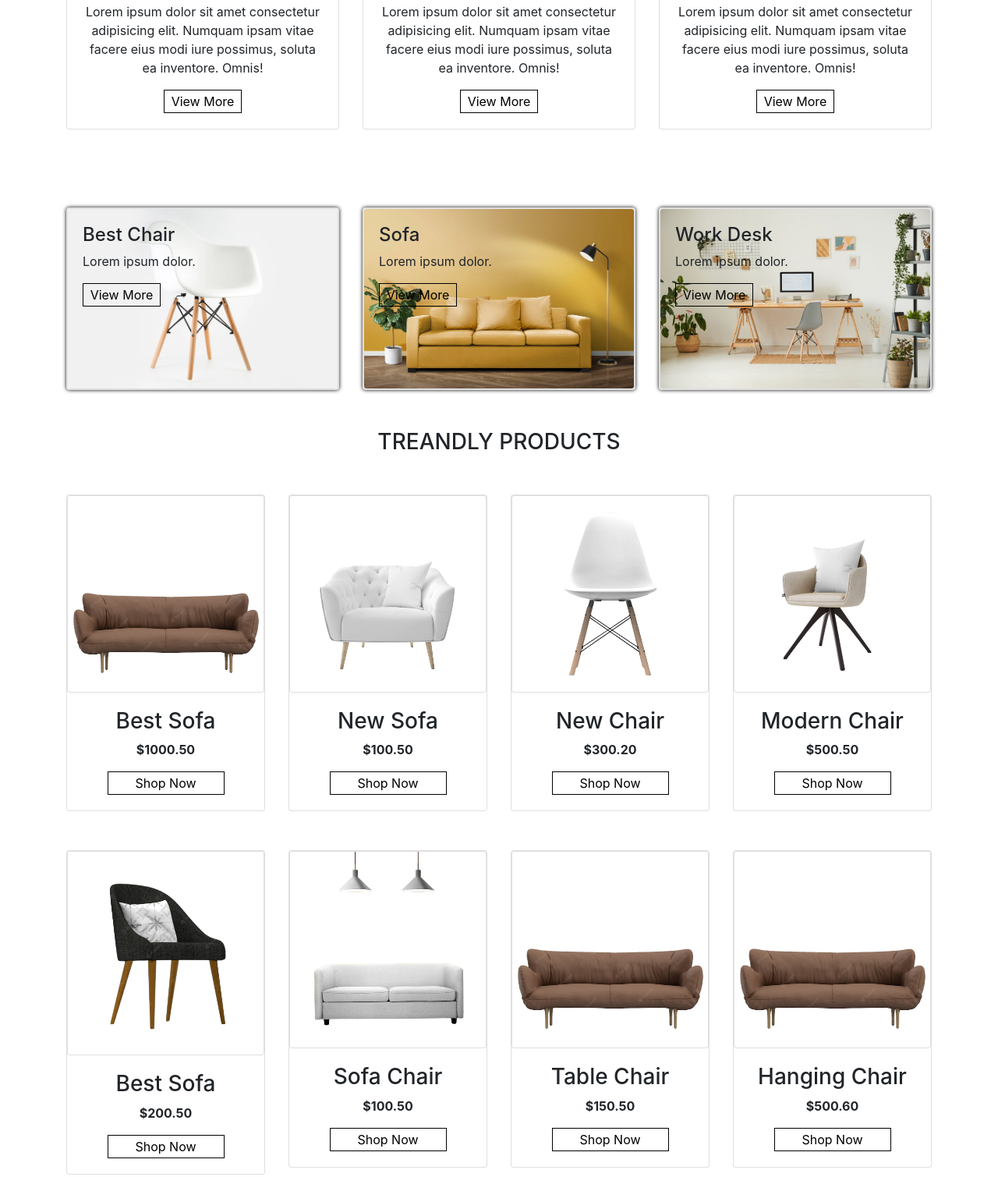
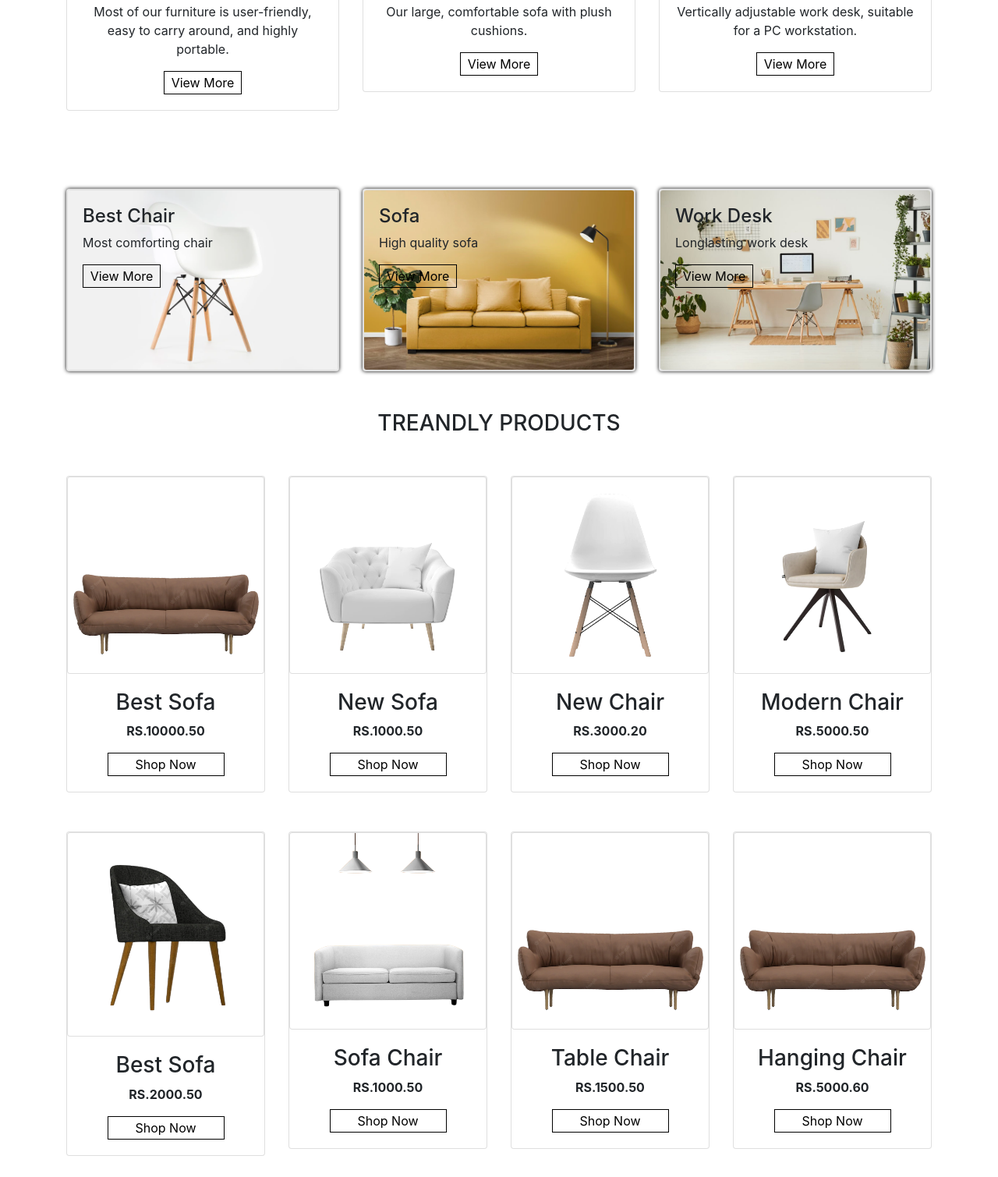
Before and after one commit to Joice-ZZZ/responsive-website-private-, a plain HTML site: page index.html in a window 1280 px wide. Shown: the part 1164-2673 px from the top of the page at 78% size. Drawn offline with nearby package versions, Linux system fonts and the light colour scheme.

Commit message:
Update index.html

```diff
--- a/index.html
+++ b/index.html
@@ -97,7 +97,7 @@
                     <img src="./image/c1.png" alt="" class="card image-top" height="200px">
                     <div class="card-body">
                         <h5 class="card-titel text-center">CUSTOM MENUS</h5>
-                        <p class="text-center">Lorem ipsum dolor sit amet consectetur adipisicing elit. Numquam ipsam vitae facere eius modi iure possimus, soluta ea inventore. Omnis!</p>
+                        <p class="text-center">Most of our furniture is user-friendly, easy to carry around, and highly portable.</p>
                         <div id="btn2" class="text-center"><button>View More</button></div>
                     </div>
                 </div>
@@ -107,7 +107,7 @@
                     <img src="./image/c2.png" alt="" class="card image-top" height="200px">
                     <div class="card-body">
                         <h5 class="card-titel text-center">SMARTEST WAY</h5>
-                        <p class="text-center">Lorem ipsum dolor sit amet consectetur adipisicing elit. Numquam ipsam vitae facere eius modi iure possimus, soluta ea inventore. Omnis!</p>
+                        <p class="text-center">Our large, comfortable sofa with plush cushions.</p>
                         <div id="btn2" class="text-center"><button>View More</button></div>
                     </div>
                 </div>
@@ -117,7 +117,7 @@
                     <img src="./image/c3.png" alt="" class="card image-top" height="200px">
                     <div class="card-body">
                         <h5 class="card-titel text-center">USER FRIENDLEY</h5>
-                        <p class="text-center">Lorem ipsum dolor sit amet consectetur adipisicing elit. Numquam ipsam vitae facere eius modi iure possimus, soluta ea inventore. Omnis!</p>
+                        <p class="text-center">Vertically adjustable work desk, suitable for a PC workstation.</p>
                         <div id="btn2" class="text-center"><button>View More</button></div>
                     </div>
                 </div>
@@ -134,7 +134,7 @@
                     <img src="./image/ch.png" alt="" class="card image-top">
                     <div class="card-img-overlay">
                         <h4 class="card-titel">Best Chair</h4>
-                        <p class="card-text">Lorem ipsum dolor.</p>
+                        <p class="card-text">Most comforting chair</p>
                         <div id="btn2"><button>View More</button></div>
                     </div>
                 </div>
@@ -144,7 +144,7 @@
                     <img src="./image/sf.png" alt="" class="card image-top">
                     <div class="card-img-overlay">
                         <h4 class="card-titel">Sofa</h4>
-                        <p class="card-text">Lorem ipsum dolor.</p>
+                        <p class="card-text">High quality sofa</p>
                         <div id="btn2"><button>View More</button></div>
                     </div>
                 </div>
@@ -154,7 +154,7 @@
                     <img src="./image/work desk.png" alt="" class="card image-top">
                     <div class="card-img-overlay">
                         <h4 class="card-titel">Work Desk</h4>
-                        <p class="card-text">Lorem ipsum dolor.</p>
+                        <p class="card-text">Longlasting work desk </p>
                         <div id="btn2"><button>View More</button></div>
                     </div>
                 </div>
@@ -172,7 +172,7 @@
                     <img src="./image/card1.png" alt="" class="card image-top">
                     <div class="card-body">
                         <h3 class="card-titel text-center">Best Sofa</h3>
-                        <p class="card-text text-center">$1000.50</p>
+                        <p class="card-text text-center">RS.10000.50</p>
                         <div id="btn3"><button>Shop Now</button></div>
                     </div>
                 </div>
@@ -182,7 +182,7 @@
                     <img src="./image/card2.png" alt="" class="card image-top">
                     <div class="card-body">
                         <h3 class="card-titel text-center">New Sofa</h3>
-                        <p class="card-text text-center">$100.50</p>
+                        <p class="card-text text-center">RS.1000.50</p>
                         <div id="btn3"><button>Shop Now</button></div>
                     </div>
                 </div>
@@ -192,7 +192,7 @@
                     <img src="./image/card3.png" alt="" class="card image-top">
                     <div class="card-body">
                         <h3 class="card-titel text-center">New Chair</h3>
-                        <p class="card-text text-center">$300.20</p>
+                        <p class="card-text text-center">RS.3000.20</p>
                         <div id="btn3"><button>Shop Now</button></div>
                     </div>
                 </div>
@@ -202,7 +202,7 @@
                     <img src="./image/card4.png" alt="" class="card image-top">
                     <div class="card-body">
                         <h3 class="card-titel text-center">Modern Chair</h3>
-                        <p class="card-text text-center">$500.50</p>
+                        <p class="card-text text-center">RS.5000.50</p>
                         <div id="btn3"><button>Shop Now</button></div>
                     </div>
                 </div>
@@ -217,7 +217,7 @@
                     <img src="./image/card5.png" alt="" class="card image-top">
                     <div class="card-body">
                         <h3 class="card-titel text-center">Best Sofa</h3>
-                        <p class="card-text text-center">$200.50</p>
+                        <p class="card-text text-center">RS.2000.50</p>
                         <div id="btn3"><button>Shop Now</button></div>
                     </div>
                 </div>
@@ -227,7 +227,7 @@
                     <img src="./image/card6.png" alt="" class="card image-top">
                     <div class="card-body">
                         <h3 class="card-titel text-center">Sofa Chair</h3>
-                        <p class="card-text text-center">$100.50</p>
+                        <p class="card-text text-center">RS.1000.50</p>
                         <div id="btn3"><button>Shop Now</button></div>
                     </div>
                 </div>
@@ -237,7 +237,7 @@
                     <img src="./image/card1.png" alt="" class="card image-top">
                     <div class="card-body">
                         <h3 class="card-titel text-center">Table Chair</h3>
-                        <p class="card-text text-center">$150.50</p>
+                        <p class="card-text text-center">RS.1500.50</p>
                         <div id="btn3"><button>Shop Now</button></div>
                     </div>
                 </div>
@@ -247,7 +247,7 @@
                     <img src="./image/card1.png" alt="" class="card image-top">
                     <div class="card-body">
                         <h3 class="card-titel text-center">Hanging Chair</h3>
-                        <p class="card-text text-center">$500.60</p>
+                        <p class="card-text text-center">RS.5000.60</p>
                         <div id="btn3"><button>Shop Now</button></div>
                     </div>
                 </div>
```
